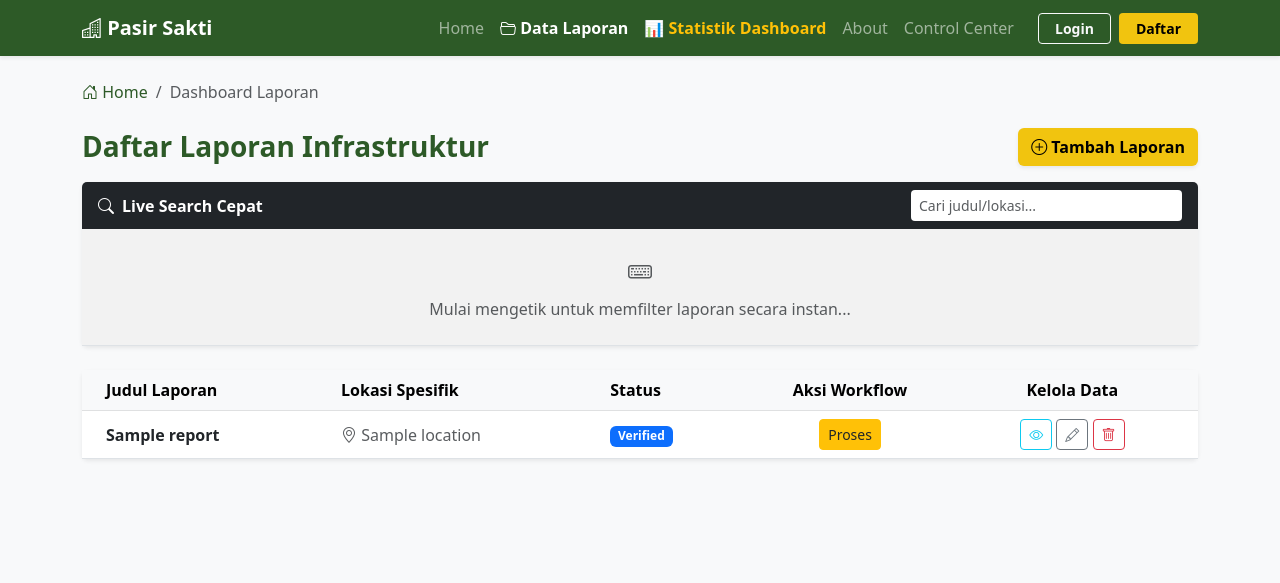
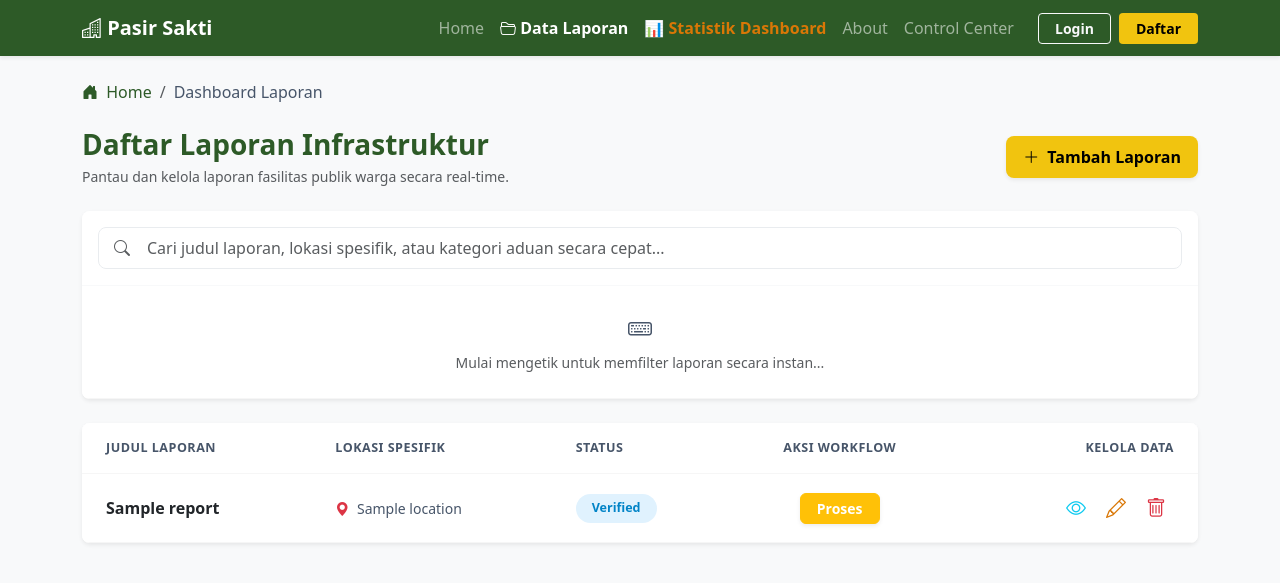
Before and after one commit to IET-Polinela/project-2026-mrz464, a Django app: template server_smartcity/main_app/templates/main_app/report_list.html in a window 1280 px wide. Shown: the top 583 px of the page. Run offline with Django 5.2, Linux system fonts and the light colour scheme; the template is opened without the code that fills it: most values are stand-ins (such as "Sample title", 1, 10 or a date in 2020).

Commit message:
pembaruan

```diff
--- a/server_smartcity/main_app/templates/main_app/report_list.html
+++ b/server_smartcity/main_app/templates/main_app/report_list.html
@@ -3,125 +3,159 @@
 {% block title %}Dashboard - Pasir Sakti Smart City{% endblock %}
 
 {% block content %}
+<!-- 1. Breadcrumb Navigasi Minimalis -->
 <nav aria-label="breadcrumb" class="mb-4">
-    <ol class="breadcrumb">
-        <li class="breadcrumb-item"><a href="{% url 'report_list' %}" class="text-decoration-none text-smartcity"><i
-                    class="bi bi-house-door"></i> Home</a></li>
-        <li class="breadcrumb-item active" aria-current="page">Dashboard Laporan</li>
+    <ol class="breadcrumb mb-0">
+        <li class="breadcrumb-item">
+            <a href="{% url 'report_list' %}" class="text-decoration-none text-smartcity fw-medium">
+                <i class="bi bi-house-door-fill me-1"></i> Home
+            </a>
+        </li>
+        <li class="breadcrumb-item active text-secondary" aria-current="page">Dashboard Laporan</li>
     </ol>
 </nav>
 
-<div class="d-flex justify-content-between align-items-center mb-3">
-    <h3 class="text-smartcity fw-bold mb-0">Daftar Laporan Infrastruktur</h3>
-    <a href="{% url 'report_add' %}" class="btn btn-smartcity shadow-sm">
-        <i class="bi bi-plus-circle"></i> Tambah Laporan
+<!-- 2. Header Konten Utama -->
+<div class="d-flex justify-content-between align-items-center mb-4">
+    <div>
+        <h3 class="text-smartcity fw-bold mb-1">Daftar Laporan Infrastruktur</h3>
+        <p class="text-muted small mb-0">Pantau dan kelola laporan fasilitas publik warga secara real-time.</p>
+    </div>
+    <a href="{% url 'report_add' %}" class="btn btn-smartcity shadow-sm px-3 py-2 rounded-3 fw-bold transition-all">
+        <i class="bi bi-plus-lg me-1"></i> Tambah Laporan
     </a>
 </div>
 
-<div class="card shadow-sm mb-4 border-0">
-    <div class="card-header bg-dark text-white d-flex justify-content-between align-items-center border-0">
-        <span class="fw-bold"><i class="bi bi-search me-2"></i>Live Search Cepat</span>
-        <input type="text" id="searchInput" class="form-control form-control-sm w-25 border-0 shadow-none"
-            placeholder="Cari judul/lokasi...">
+<!-- 3. Rombak Total: Live Search Sleek & Modern View -->
+<div class="card border-0 shadow-sm rounded-3 mb-4 overflow-hidden">
+    <div class="p-3 bg-white border-bottom border-light">
+        <div class="position-relative">
+            <span class="position-absolute top-50 start-0 translate-middle-y ps-3 text-muted">
+                <i class="bi bi-search fs-6"></i>
+            </span>
+            <input type="text" id="searchInput"
+                class="form-control form-control-lg ps-5 border border-light-subtle rounded-3 fs-6 shadow-none transition-all input-search-custom"
+                placeholder="Cari judul laporan, lokasi spesifik, atau kategori aduan secara cepat...">
         </div>
-    <div class="card-body p-0">
-        <div class="table-responsive">
-            <table class="table table-hover table-striped align-middle mb-0">
+    </div>
+
+    <!-- Wadah Hasil Live Search Transparan -->
+    <div class="table-responsive bg-white">
+        <table class="table table-hover align-middle mb-0">
             <tbody id="searchResults">
                 <tr id="searchPrompt">
                     <td class="text-center text-muted py-4">
-                            <i class="bi bi-keyboard fs-4 d-block mb-2"></i>
-                            Mulai mengetik untuk memfilter laporan secara instan...
+                        <i class="bi bi-keyboard text-secondary fs-4 d-block mb-1"></i>
+                        <small class="fw-medium">Mulai mengetik untuk memfilter laporan secara instan...</small>
                     </td>
                 </tr>
             </tbody>
         </table>
     </div>
 </div>
+
+<!-- 4. Wadah Pop-up Modal Detail (Bawaan Tetap Dipertahankan) -->
+<div class="modal fade" id="reportModal" tabindex="-1" aria-hidden="true">
+    <div class="modal-dialog modal-dialog-centered">
+        <div class="modal-content border-0 shadow-lg rounded-3" id="modalContent"></div>
+    </div>
 </div>
 
-<div class="modal fade" id="reportModal" tabindex="-1" aria-hidden="true">
-    <div class="modal-dialog modal-dialog-centered">
-        <div class="modal-content border-0 shadow" id="modalContent"></div>
-    </div>
-</div>
-<div class="card shadow-sm border-0">
-    <div class="card-body p-0">
+<!-- 5. Rombak Total: Floating Card Table Utama -->
+<div class="card border-0 shadow-sm rounded-3 overflow-hidden mb-5">
     <div class="table-responsive">
-            <table class="table table-hover align-middle mb-0">
-                <thead class="table-light">
+        <table class="table table-hover align-middle mb-0" style="background-color: #ffffff;">
+            <thead class="bg-light-subtle text-secondary border-bottom border-light">
                 <tr>
-                        <th class="ps-4">Judul Laporan</th>
-                        <th>Lokasi Spesifik</th>
-                        <th>Status</th>
-                        <th class="text-center">Aksi Workflow</th>
-                        <th class="text-center pe-4">Kelola Data</th>
+                    <th class="ps-4 py-3 fw-bold text-uppercase text-secondary tracking-wider fs-7">Judul Laporan</th>
+                    <th class="py-3 fw-bold text-uppercase text-secondary tracking-wider fs-7">Lokasi Spesifik</th>
+                    <th class="py-3 fw-bold text-uppercase text-secondary tracking-wider fs-7">Status</th>
+                    <th class="py-3 fw-bold text-uppercase text-secondary tracking-wider fs-7 text-center">Aksi Workflow
+                    </th>
+                    <th class="pe-4 py-3 fw-bold text-uppercase text-secondary tracking-wider fs-7 text-end">Kelola Data
+                    </th>
                 </tr>
             </thead>
             <tbody>
                 {% for report in reports %}
-                    <tr>
-                        <td class="ps-4 fw-semibold">
-                            <a href="{% url 'report_detail' report.pk %}" class="text-decoration-none text-dark">
+                <tr class="border-bottom border-light row-table-custom">
+                    <!-- Judul Laporan -->
+                    <td class="ps-4 py-3">
+                        <a href="{% url 'report_detail' report.pk %}"
+                            class="text-decoration-none text-dark fw-semibold title-link-custom">
                             {{ report.title }}
                         </a>
                     </td>
-                        <td class="text-muted"><i class="bi bi-geo-alt"></i> {{ report.location }}</td>
 
-                        <td>
+                    <!-- Lokasi Spesifik -->
+                    <td class="py-3 text-secondary small">
+                        <i class="bi bi-geo-alt-fill text-danger me-1"></i> {{ report.location }}
+                    </td>
+
+                    <!-- Status Berwarna Soft Pastel Transparan -->
+                    <td class="py-3">
                         {% if report.status == 'REPORTED' %}
-                            <span class="badge bg-secondary">Reported</span>
+                        <span
+                            class="badge bg-secondary-subtle text-secondary px-3 py-2 rounded-pill fw-bold fs-7">Reported</span>
                         {% elif report.status == 'VERIFIED' %}
-                            <span class="badge bg-primary">Verified</span>
+                        <span
+                            class="badge bg-primary-subtle text-primary px-3 py-2 rounded-pill fw-bold fs-7">Verified</span>
                         {% elif report.status == 'IN_PROGRESS' %}
-                            <span class="badge bg-warning text-dark">In Progress</span>
+                        <span class="badge bg-warning-subtle text-warning px-3 py-2 rounded-pill fw-bold fs-7">In
+                            Progress</span>
                         {% elif report.status == 'RESOLVED' %}
-                            <span class="badge bg-success">Resolved</span>
+                        <span
+                            class="badge bg-success-subtle text-success px-3 py-2 rounded-pill fw-bold fs-7">Resolved</span>
                         {% endif %}
                     </td>
 
-                        <td class="text-center">
+                    <!-- Tombol Workflow Aksi -->
+                    <td class="py-3 text-center">
                         <form action="{% url 'report_status' report.pk %}" method="POST" class="d-inline">
                             {% csrf_token %}
                             {% if report.status == 'REPORTED' %}
                             <input type="hidden" name="status" value="VERIFIED">
-                                <button type="submit" class="btn btn-sm btn-primary"
+                            <button type="submit" class="btn btn-sm btn-primary px-3 rounded-2 fw-bold shadow-sm"
                                 onclick="showLoading(this)">Verifikasi</button>
                             {% elif report.status == 'VERIFIED' %}
                             <input type="hidden" name="status" value="IN_PROGRESS">
-                                <button type="submit" class="btn btn-sm btn-warning text-dark"
+                            <button type="submit"
+                                class="btn btn-sm btn-warning text-white px-3 rounded-2 fw-bold shadow-sm"
                                 onclick="showLoading(this)">Proses</button>
                             {% elif report.status == 'IN_PROGRESS' %}
                             <input type="hidden" name="status" value="RESOLVED">
-                                <button type="submit" class="btn btn-sm btn-success"
+                            <button type="submit" class="btn btn-sm btn-success px-3 rounded-2 fw-bold shadow-sm"
                                 onclick="showLoading(this)">Selesaikan</button>
                             {% else %}
-                                <span class="text-success fw-bold"><i class="bi bi-check2-all"></i> Tuntas</span>
+                            <span class="text-success fw-bold small"><i class="bi bi-check2-all me-1"></i> Tuntas</span>
                             {% endif %}
                         </form>
                     </td>
 
-                        <td class="text-center pe-4">
-                            <a href="{% url 'report_detail' report.pk %}" class="btn btn-sm btn-outline-info"
-                                title="Detail"><i class="bi bi-eye"></i></a>
-
-                            <a href="{% url 'report_edit' report.pk %}" class="btn btn-sm btn-outline-secondary"
-                                title="Edit"><i class="bi bi-pencil"></i></a>
-                            <a href="{% url 'report_delete' report.pk %}" class="btn btn-sm btn-outline-danger"
-                                title="Hapus"><i class="bi bi-trash"></i></a>
+                    <!-- Tombol Kelola Data Clean Minimalis (Tanpa Border Kotak Kaku) -->
+                    <td class="pe-4 py-3 text-end">
+                        <div class="d-inline-flex gap-1">
+                            <a href="{% url 'report_detail' report.pk %}"
+                                class="text-info p-2 rounded-circle hover-bg-custom" title="Detail"><i
+                                    class="bi bi-eye fs-5"></i></a>
+                            <a href="{% url 'report_edit' report.pk %}"
+                                class="text-warning p-2 rounded-circle hover-bg-custom" title="Edit"><i
+                                    class="bi bi-pencil fs-5"></i></a>
+                            <a href="{% url 'report_delete' report.pk %}"
+                                class="text-danger p-2 rounded-circle hover-bg-custom" title="Hapus"><i
+                                    class="bi bi-trash fs-5"></i></a>
+                        </div>
                     </td>
                 </tr>
-
                 {% empty %}
                 <tr>
                     <td colspan="5" class="text-center py-5">
                         <div class="text-muted mb-3">
-                                <i class="bi bi-inbox fs-1"></i>
-                                <p class="mt-2">Belum ada laporan yang masuk.</p>
+                            <i class="bi bi-inbox text-secondary fs-1 d-block mb-2"></i>
+                            <p class="mb-0 small fw-medium">Belum ada data laporan infrastruktur masuk.</p>
                         </div>
-
-                            <a href="{% url 'report_add' %}" class="btn btn-sm btn-outline-primary">Tambah laporan
-                                pertama Anda</a>
+                        <a href="{% url 'report_add' %}"
+                            class="btn btn-sm btn-outline-primary rounded-3 px-3 fw-bold">Tambah Laporan Pertama</a>
                     </td>
                 </tr>
                 {% endfor %}
@@ -129,8 +163,97 @@
         </table>
     </div>
 </div>
-</div>
 
+<!-- Custom CSS Premium Layout Generator -->
+<style>
+    .fs-7 {
+        font-size: 0.785rem !important;
+    }
+
+    .tracking-wider {
+        letter-spacing: 0.5px;
+    }
+
+    /* Mengubah garis pembatas baris agar samar tipis */
+    .table> :not(caption)>*>* {
+        border-bottom-color: rgba(0, 0, 0, 0.035) !important;
+        box-shadow: none !important;
+    }
+
+    /* Efek hover dinamis baris tabel */
+    .row-table-custom {
+        transition: all 0.2s ease-in-out;
+    }
+
+    .row-table-custom:hover {
+        background-color: #f8fafc !important;
+        transform: translateY(-0.5px);
+    }
+
+    /* Input search focus border indicator */
+    .input-search-custom:focus {
+        border-color: #2e7d32 !important;
+        background-color: #fdfdfd;
+    }
+
+    /* Transisi judul link */
+    .title-link-custom {
+        transition: color 0.15s ease;
+    }
+
+    .title-link-custom:hover {
+        color: #2e7d32 !important;
+    }
+
+    /* Warna Kustom Soft Pastel Transparan Untuk Badge Status */
+    .bg-secondary-subtle {
+        background-color: #f1f5f9 !important;
+    }
+
+    .text-secondary {
+        color: #475569 !important;
+    }
+
+    .bg-primary-subtle {
+        background-color: #e0f2fe !important;
+    }
+
+    .text-primary {
+        color: #0284c7 !important;
+    }
+
+    .bg-warning-subtle {
+        background-color: #fef3c7 !important;
+    }
+
+    .text-warning {
+        color: #d97706 !important;
+    }
+
+    .bg-success-subtle {
+        background-color: #dcfce7 !important;
+    }
+
+    .text-success {
+        color: #16a34a !important;
+    }
+
+    /* Desain lingkaran hover ikon kelola data */
+    .hover-bg-custom {
+        transition: all 0.2s ease;
+        display: inline-flex;
+        align-items: center;
+        justify-content: center;
+        width: 36px;
+        height: 36px;
+    }
+
+    .hover-bg-custom:hover {
+        background-color: #f1f5f9;
+    }
+</style>
+
+<!-- Script Logic Bawaan (Tetap Dipertahankan Secara Penuh) -->
 <script>
     document.addEventListener('DOMContentLoaded', function () {
         // --- 1. Fitur Live Search ---
@@ -143,7 +266,7 @@
             const query = this.value;
 
             if (query.length > 0) {
-                resultsTable.innerHTML = '<tr><td class="text-center py-4"><div class="spinner-border text-dark spinner-border-sm"></div> Mencari data...</td></tr>';
+                resultsTable.innerHTML = '<tr><td class="text-center py-4"><div class="spinner-border text-success spinner-border-sm"></div> Mencari data...</td></tr>';
             }
 
             timeout = setTimeout(() => {
@@ -158,7 +281,6 @@
                     return;
                 }
 
-                // Memanggil API dari jalur dashboard
                 fetch(`/dashboard/api/search/?q=${query}`)
                     .then(res => res.json())
                     .then(data => {
@@ -169,13 +291,23 @@
                         }
 
                         data.results.forEach(r => {
+                            // Penyesuaian agar tampilan live search ikut menggunakan gaya soft badge modern
+                            let softBadge = `<span class="badge bg-secondary-subtle text-secondary px-3 py-2 rounded-pill fw-bold fs-7">${r.status}</span>`;
+                            if (r.status.toUpperCase() === 'VERIFIED') {
+                                softBadge = `<span class="badge bg-primary-subtle text-primary px-3 py-2 rounded-pill fw-bold fs-7">Verified</span>`;
+                            } else if (r.status.toUpperCase() === 'IN_PROGRESS' || r.status.toUpperCase() === 'IN PROGRESS') {
+                                softBadge = `<span class="badge bg-warning-subtle text-warning px-3 py-2 rounded-pill fw-bold fs-7">In Progress</span>`;
+                            } else if (r.status.toUpperCase() === 'RESOLVED') {
+                                softBadge = `<span class="badge bg-success-subtle text-success px-3 py-2 rounded-pill fw-bold fs-7">Resolved</span>`;
+                            }
+
                             resultsTable.innerHTML += `
-                            <tr>
+                            <tr class="row-table-custom">
                                 <td class="ps-4 fw-bold text-dark w-50">${r.title}</td>
-                                <td><span class="badge bg-light text-dark border">${r.category}</span></td>
-                                <td><span class="badge bg-secondary">${r.status}</span></td>
+                                <td><span class="badge bg-light text-dark border px-2 py-1.5">${r.category}</span></td>
+                                <td>${softBadge}</td>
                                 <td class="text-center pe-4">
-                                    <button class="btn btn-sm btn-outline-primary btn-detail rounded-pill px-3" data-id="${r.id}">
+                                    <button class="btn btn-sm btn-outline-success btn-detail rounded-pill px-3 fw-bold" data-id="${r.id}">
                                         <i class="bi bi-eye"></i> Detail
                                     </button>
                                 </td>
@@ -192,7 +324,7 @@
             const btn = e.target.closest('.btn-detail');
             if (btn) {
                 const id = btn.getAttribute('data-id');
-                document.getElementById('modalContent').innerHTML = '<div class="modal-body text-center py-5"><div class="spinner-border text-primary"></div></div>';
+                document.getElementById('modalContent').innerHTML = '<div class="modal-body text-center py-5"><div class="spinner-border text-success"></div></div>';
                 myModal.show();
 
                 fetch(`/dashboard/api/detail/${id}/`)
@@ -200,20 +332,20 @@
                     .then(data => {
                         if (data.error) return;
                         document.getElementById('modalContent').innerHTML = `
-                        <div class="modal-header bg-light border-0">
-                            <h5 class="modal-title fw-bold">${data.title}</h5>
-                            <button type="button" class="btn-close" data-bs-dismiss="modal"></button>
+                        <div class="modal-header bg-light border-0 px-4 pt-4">
+                            <h5 class="modal-title fw-bold text-dark">${data.title}</h5>
+                            <button type="button" class="btn-close shadow-none" data-bs-dismiss="modal"></button>
                         </div>
-                        <div class="modal-body">
-                            <p class="mb-3 text-muted"><i class="bi bi-geo-alt-fill text-danger me-1"></i> ${data.location}</p>
-                            <p class="mb-2"><span class="badge bg-light text-dark border px-2 py-1"><i class="bi bi-tag-fill text-warning me-1"></i> ${data.category}</span></p>
-                            <div class="bg-light p-3 rounded mt-3">
-                                <p class="mb-0 text-dark"><strong>Deskripsi:</strong><br>${data.description}</p>
+                        <div class="modal-body px-4">
+                            <p class="mb-3 text-secondary small"><i class="bi bi-geo-alt-fill text-danger me-1"></i> ${data.location}</p>
+                            <p class="mb-2"><span class="badge bg-light text-dark border px-2 py-1.5 fw-semibold"><i class="bi bi-tag-fill text-warning me-1"></i> ${data.category}</span></p>
+                            <div class="bg-light p-3 rounded-3 mt-3 border border-light-subtle">
+                                <p class="mb-0 text-dark small"><strong>Deskripsi Laporan:</strong><br>${data.description}</p>
                             </div>
                         </div>
-                        <div class="modal-footer border-0 d-flex justify-content-between bg-light">
-                            <span>Status: <span class="badge bg-success shadow-sm px-3 py-2">${data.status}</span></span>
-                            <button type="button" class="btn btn-secondary rounded-pill px-4" data-bs-dismiss="modal">Tutup</button>
+                        <div class="modal-footer border-0 d-flex justify-content-between bg-light px-4 py-3 mt-3">
+                            <span class="small fw-semibold text-secondary">Status: <span class="badge bg-success shadow-sm px-3 py-2 ms-1 rounded-pill">${data.status}</span></span>
+                            <button type="button" class="btn btn-secondary btn-sm rounded-3 px-3 fw-bold" data-bs-dismiss="modal">Tutup</button>
                         </div>
                     `;
                     });
```
Lines whose indentation alone changed are shown as unchanged.
